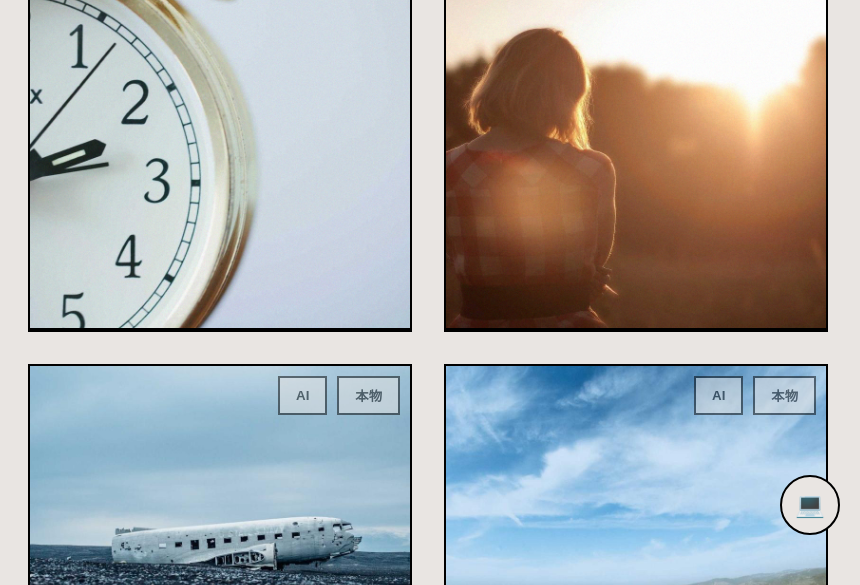
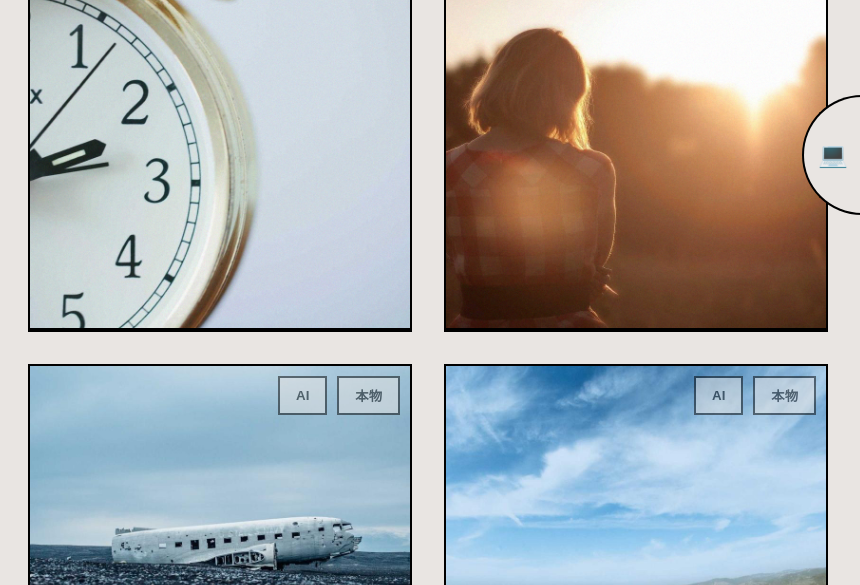
Before and after one commit to v76nl/gdgoc-opencampus-guess-the-ai-image, a website built with Vite: page handson/index.html in a window 1280 px wide. Shown: the part 245-830 px from the top of the page, 420-1280 px from the left. Built offline with nearby package versions, Linux system fonts and the light colour scheme; a web font is replaced by a local one.

Commit message:
style(handson): ターミナル開閉ボタンのアニメーションと配置を変更

```diff
--- a/handson/index.html
+++ b/handson/index.html
@@ -13,11 +13,9 @@
     <link rel="stylesheet" href="/src/style.css" />
   </head>
   <body>
-    <!-- Terminal toggle button -->
-    <button id="terminal-toggle" class="btn">💻</button>
-
     <!-- Terminal panel -->
     <div id="terminal-panel">
+      <button id="terminal-toggle" class="btn">💻</button>
       <div class="terminal-header">Terminal</div>
       <div id="terminal-history" class="terminal-history"></div>
       <div class="terminal-body">
--- a/handson/src/style.css
+++ b/handson/src/style.css
@@ -90,17 +90,31 @@ h1, h2, h3, p {
 
 /* Terminal */
 #terminal-toggle {
-  position: fixed;
-  bottom: 20px;
-  right: 20px;
+  position: absolute;
+  top: 50%;
+  left: -60px;
+  transform: translateY(-50%);
   z-index: 100;
   width: 60px;
-  height: 60px;
-  border-radius: 50% !important;
+  height: 120px;
+  border-radius: 60px 0 0 60px !important;
   display: flex;
   align-items: center;
   justify-content: center;
   font-size: 24px;
+  padding: 0;
+  border-right: none;
+  transition: all 0.3s ease-in-out;
+}
+
+#terminal-panel.open #terminal-toggle {
+  top: 0;
+  left: -50px;
+  transform: translateY(0);
+  width: 50px;
+  height: 50px;
+  border-radius: 50% !important;
+  border-right: 2px solid var(--itl-black);
 }
 
 .btn {
```
